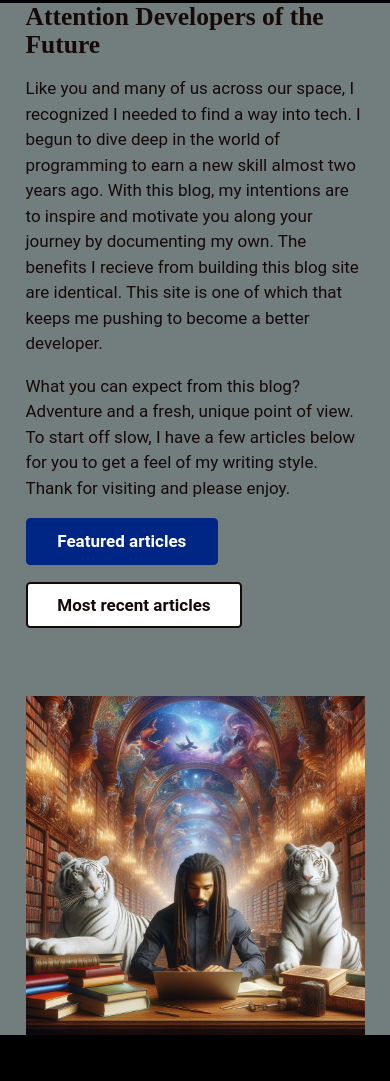
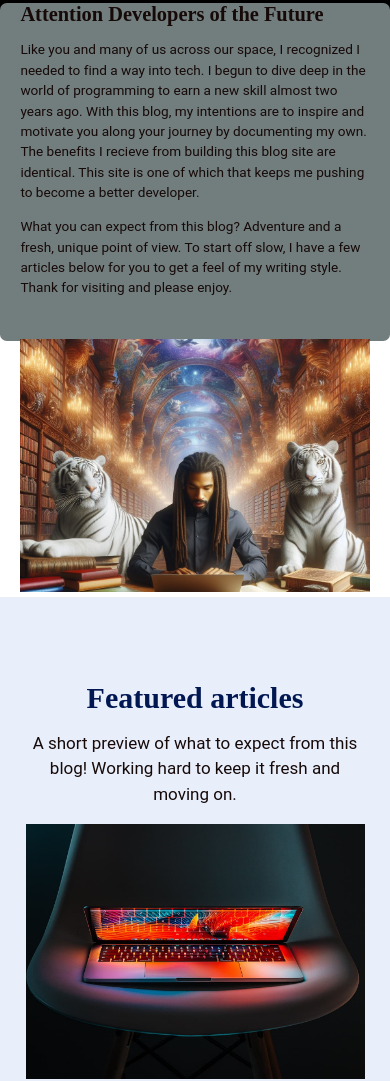
Before and after one commit to CEODemitri/To-Code, an Eleventy site: page src/index.njk in a window 390 px wide. Shown: the part 215-1296 px from the top of the page. Built offline with nearby package versions, Linux system fonts and the light colour scheme; Eleventy itself is replaced by a stand-in of ours; files that its build step writes are made by us from their sources.

Commit message:
figgiting arround the hero section

```diff
--- a/src/index.njk
+++ b/src/index.njk
@@ -4,19 +4,13 @@ layout: 'base.njk'
 ---
 
 <section class="hero">
-  <div class="container hero__container flow">
+  <div class="container hero__container">
     <div class="hero__content flow">
       <h1>Attention Developers of the Future</h1>
       <p>Like you and many of us across our space, I recognized I needed to find a way into tech. I begun to dive deep in the world of programming to earn a new skill almost two years ago. With this blog, my intentions are to inspire and motivate you along your journey by documenting my own. The benefits I recieve from building this blog site are identical. This site is one of which that keeps me pushing to become a better developer.</p>
       <p>What you can expect from this blog? Adventure and a fresh, unique point of view. To start off slow, I have a few articles below for you to get a feel of my writing style. Thank for visiting and please enjoy.</p>
-      <div class="flex-group">
-        <a href="#featured-articles" class="btn btn--primary">Featured articles</a>
-        <a href="./blog.html" class="btn btn--neutral">Most recent articles</a>
-      </div>
     </div>
-    <div>
-      <img src="./assets/home/hero-img.jpeg" alt="" class="hero__image">
-    </div>
+    <img src="./assets/home/hero-img.jpeg" alt="" class="hero__image">
   </div>
 </section>
 <section id="featured-articles" class="featured-articles">
--- a/src/style.css
+++ b/src/style.css
@@ -243,6 +243,7 @@ section,
 
 .hero {
   background-color: black;
+  height:40vh;
 }
 
 .hero > div {
@@ -255,15 +256,19 @@ section,
 
 .hero__container {
   background-color: #727d7d;
-
+  position: relative;
+  font-size: 0.8em;
+  height: 40vh;
+  border-radius: 0.5em;
 }
 
 
 .hero__image {
-  width: 100%;
   /* max-height: max(15rem, 40vh); */
   object-fit: cover;
+  height: 40vh;
 }
+
 
 @media (min-width: 45em) {
   .hero > div {
@@ -273,6 +278,19 @@ section,
 
 .featured-articles {
   background-color: var(--clr-primary-200);
+  margin-top: 15em;
+}
+
+@media (max-width: 600px) {
+  .hero__image {
+    height: 30vh;
+    margin: auto;
+    width: 100svw;
+  }
+
+  .featured-articles {
+    margin-top: 20em;
+  }
 }
 
 .articles__list {
```
